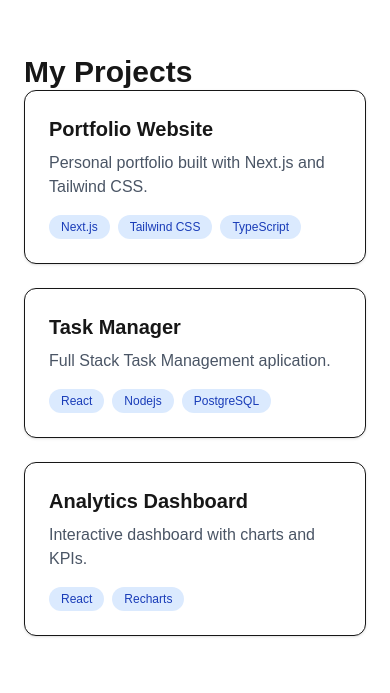
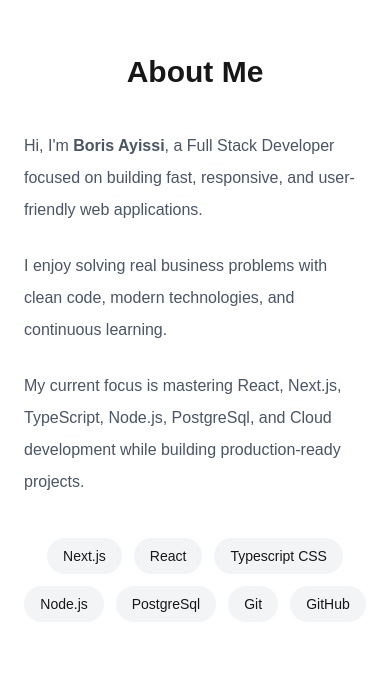
Before and after one commit to Ayissi-Boris/developer-portfolio, a Next.js app: page / in a window 390 px wide. Shown: the part 931-1624 px from the top of the page. Built offline with nearby package versions, Linux system fonts and the light colour scheme.

Commit message:
feat: add responsive about section

```diff
--- a/src/app/page.tsx
+++ b/src/app/page.tsx
@@ -1,12 +1,18 @@
 import Hero from "@/src/components/Hero";
 import Projects from "@/src/components/Projects";
 import Navbar from "@/src/components/Navbar";
+import About from "@/src/components/About";
+
 
 export default function Home() {
   return (
     <main>
       <Navbar />
+
       <Hero />
+
+      <About />
+
       <Projects />
 
     </main>
--- /dev/null
+++ b/src/components/About.tsx
@@ -0,0 +1,69 @@
+export default function About() {
+
+    return (
+        <section id="about"  className="max-w-6xl mx-auto px-6 py-20">
+
+            {/* Section Heading */}
+            <h2 className="text-3xl md:text-4xl font-bold text-center">
+                About Me
+            </h2>
+
+            {/* Section Content */}
+            <div className="mt-10 max-w-3xl mx-auto space-y-6 text-gray-600 leading-8">
+                {/* Professional Summary */}
+                <p>
+                    Hi, I'm <strong>Boris Ayissi</strong>, a Full Stack Developer focused on building fast, responsive, and user-friendly web applications.
+                </p>
+
+                <p>
+                    I enjoy solving real business problems with clean code, modern technologies, and continuous learning.
+                </p>
+
+                <p>
+                    My current focus is mastering React, Next.js, TypeScript, Node.js, PostgreSql, and Cloud development while building production-ready projects.
+                </p>
+
+
+            </div>
+
+            {/* Tech Stack */}
+            <div className="mt-10 flex flex-wrap justify-center gap-3">
+
+                {
+                    [
+                        "Next.js",
+                        "React",
+                        "Typescript CSS",
+                        "Node.js",
+                        "PostgreSql",
+                        "Git",
+                        "GitHub"
+                    ].map((skill) => (
+                        <span
+                           key={skill}
+                           className="bg-gray-100 rounded-full px-4 py-2 text-sm font-medium">
+                            {skill}
+                        </span>
+                    ))
+              }
+
+            </div>
+
+        </section>
+
+    )
+}
+
+
+//Beginner Explanation
+/* max-w-6xl
+  * Prevents content stretching across very large screens
+  */
+
+/* mx-auto
+  * Centers the section horizontally on smaller screens
+  */
+
+/* flex-wrap
+  * Moves skills to the next line on smaller screens
+  */
```
